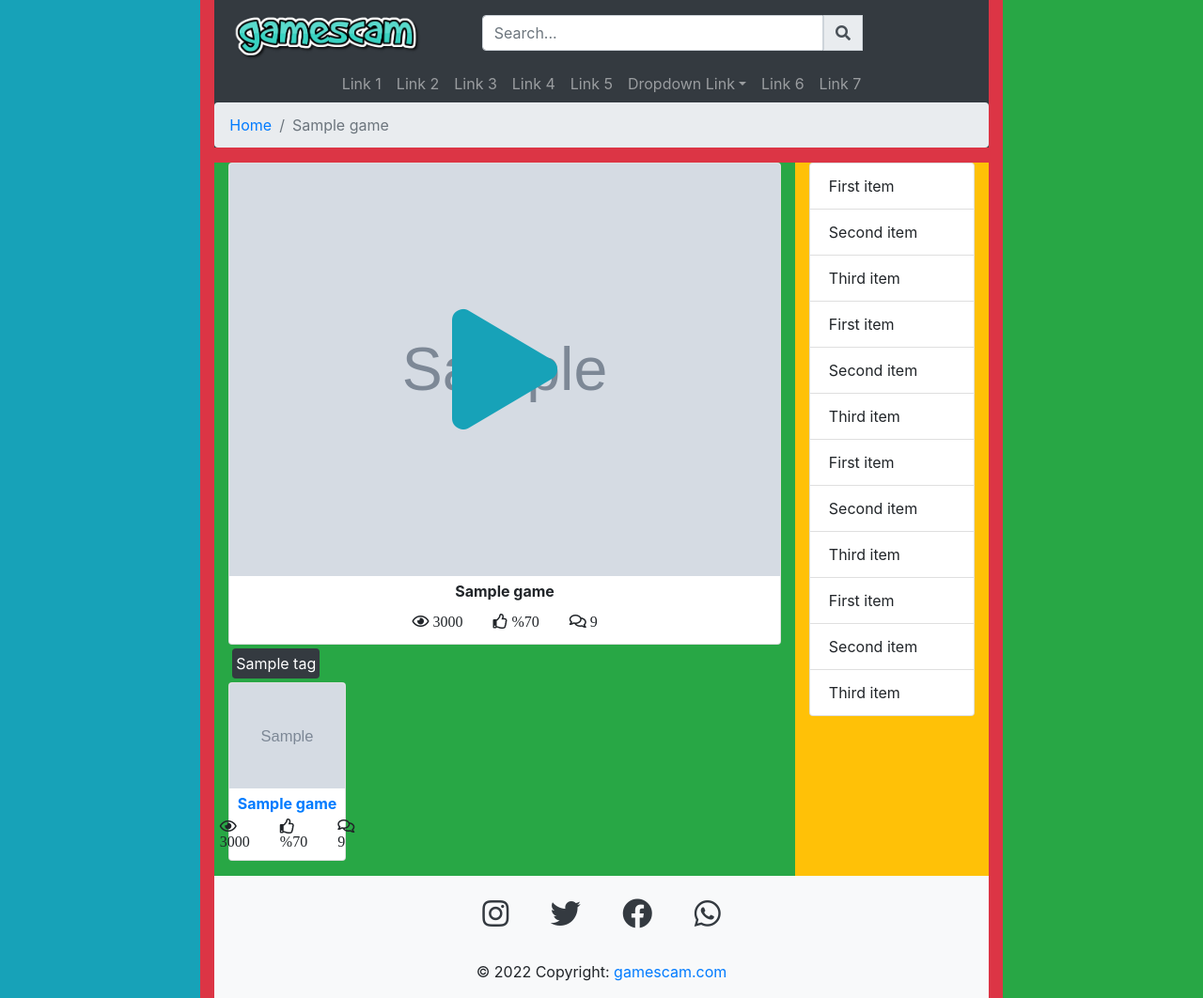
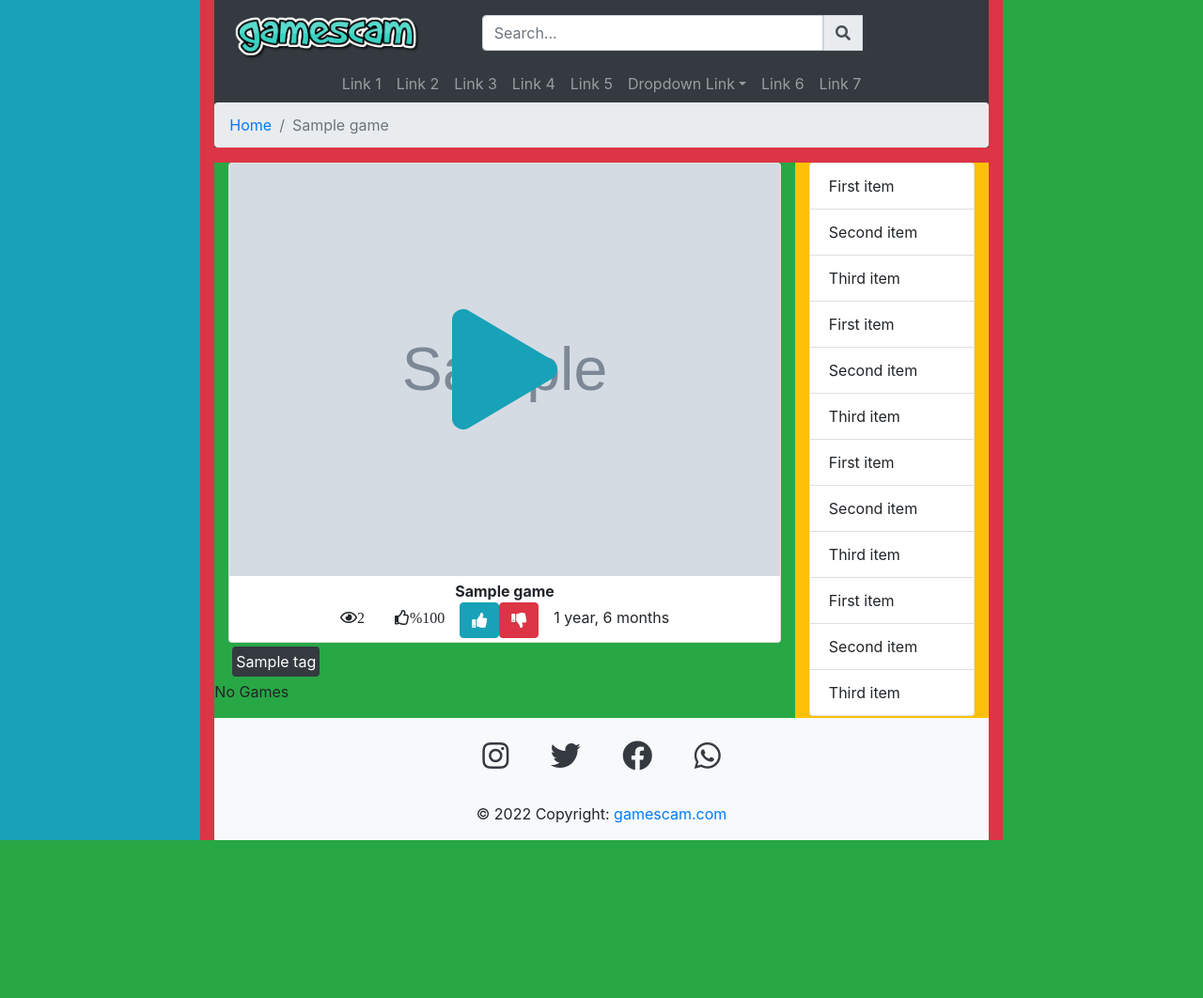
Before and after one commit to Onurgbkn/gamescam, a Django app: a page that uses gamescam/games/templates/games/gameplay.html in a window 1280 px wide. Shown: the whole page at 94% size. After the commit the page ends 894 px from the top, so only its background shows below. Run offline with Django 3.2, Linux system fonts and the light colour scheme; tables that the repository leaves empty hold one stand-in row (values such as "Sample post"); grey boxes marked "Sample" are stand-in pictures; some libraries are stand-ins or nearby versions.

Commit message:
before django cleanup

```diff
--- a/gamescam/games/models.py
+++ b/gamescam/games/models.py
@@ -30,10 +30,12 @@
     tags = models.ManyToManyField('Tag')
 
     def save(self, *args, **kwargs):
+
+        if not self.slug:
+            new_image = self.compressimage(self.thumbnail)
+            self.thumbnail = new_image
+
         self.slug = slugify(self.name) # add slug
-
-        new_image = self.compressimage(self.thumbnail)
-        self.thumbnail = new_image
 
         super(Game, self).save(*args, **kwargs)
 
--- a/gamescam/games/templates/games/gameplay.html
+++ b/gamescam/games/templates/games/gameplay.html
@@ -20,9 +20,11 @@
         <div class="card-body p-1">
             <p class="card-text text-center mb-0"><b>{{ game.name }}</b></p>
             <div class="d-flex justify-content-center">
-                <div class="py-2 px-3"><i class="far fa-eye"> 3000</i></div>
-                <div class="py-2 px-3"><i class="far fa-thumbs-up"> %70</i></div>
-                <div class="py-2 px-3"><i class="far fa-comments"> 9</i></div>
+                <div class="py-1 px-3"><i class="far fa-eye">{{ game.viewcount }}</i></div>
+                <div class="py-1 px-3"><i class="far fa-thumbs-up">%{% widthratio game.likes game.dislikes 100 %}</i></div>
+                <button type="button" class="btn btn-info"><i class="fas fa-thumbs-up"></i></button>
+                <button type="button" class="btn btn-danger"><i class="fas fa-thumbs-down"></i></button>
+                <div class="py-1 px-3">{{ game.created|timesince }}</div>
             </div>
         </div>
     </div>
@@ -47,9 +49,9 @@
                                 <p class="card-text text-center mb-0"><b>{{ similar_game.name }}</b></p>
                             </a>
                             <div class="d-flex justify-content-center">
-                                <div class="py-1 px-3"><i class="far fa-eye"> 3000</i></div>
-                                <div class="py-1 px-3"><i class="far fa-thumbs-up"> %70</i></div>
-                                <div class="py-1 px-3"><i class="far fa-comments"> 9</i></div>
+                                <div class="py-1 px-3"><i class="far fa-eye">{{ similar_game.viewcount }}</i></div>
+                                <div class="py-1 px-3"><i class="far fa-thumbs-up">%{% widthratio similar_game.likes similar_game.dislikes 100 %}</i></div>
+                                <div class="py-1 px-3">{{ similar_game.created|timesince }}</div>
                             </div>
                         </div>
                     </div>
--- a/gamescam/games/templates/games/index.html
+++ b/gamescam/games/templates/games/index.html
@@ -20,9 +20,9 @@
                                             <p class="card-text text-center mb-0"><b>{{ game.name }}</b></p>
                                         </a>
                                         <div class="d-flex justify-content-center">
-                                            <div class="py-2 px-3"><i class="far fa-eye"> 3000</i></div>
-                                            <div class="py-2 px-3"><i class="far fa-thumbs-up"> %70</i></div>
-                                            <div class="py-2 px-3"><i class="far fa-comments"> 9</i></div>
+                                            <div class="py-1 px-3"><i class="far fa-eye">{{ game.viewcount }}</i></div>
+                                            <div class="py-1 px-3"><i class="far fa-thumbs-up">%{% widthratio game.likes game.dislikes 100 %}</i></div>
+                                            <div class="py-1 px-3">{{ game.created|timesince }} ago</div>
                                         </div>
                                     </div>
                                 </div>
--- a/gamescam/games/views.py
+++ b/gamescam/games/views.py
@@ -1,6 +1,7 @@
 from django import template
 from . models import Game
 from django.shortcuts import render
+from django.db.models import F # for the view count
 
 
 # Create your views here.
@@ -18,9 +19,14 @@
 
 
 def gameplay(request, slug):
-    game = Game.objects.get(slug=slug)
-    similar_games = Game.objects.all()
+    game = Game.objects.filter(slug=slug)
 
+    game.update(viewcount=F('viewcount') + 1)
+
+    game = game[0]
+
+
+    similar_games = Game.objects.exclude(id=game.id)
     context = {
         'game': game,
         'similar_games': similar_games,
```
